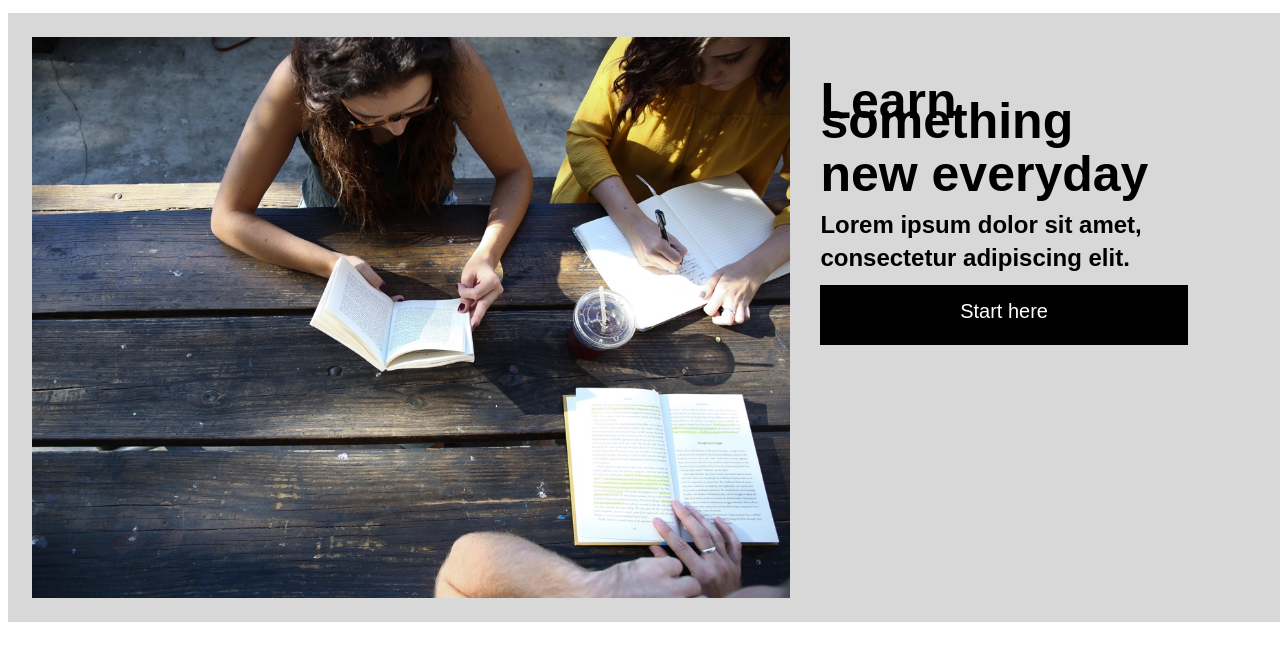
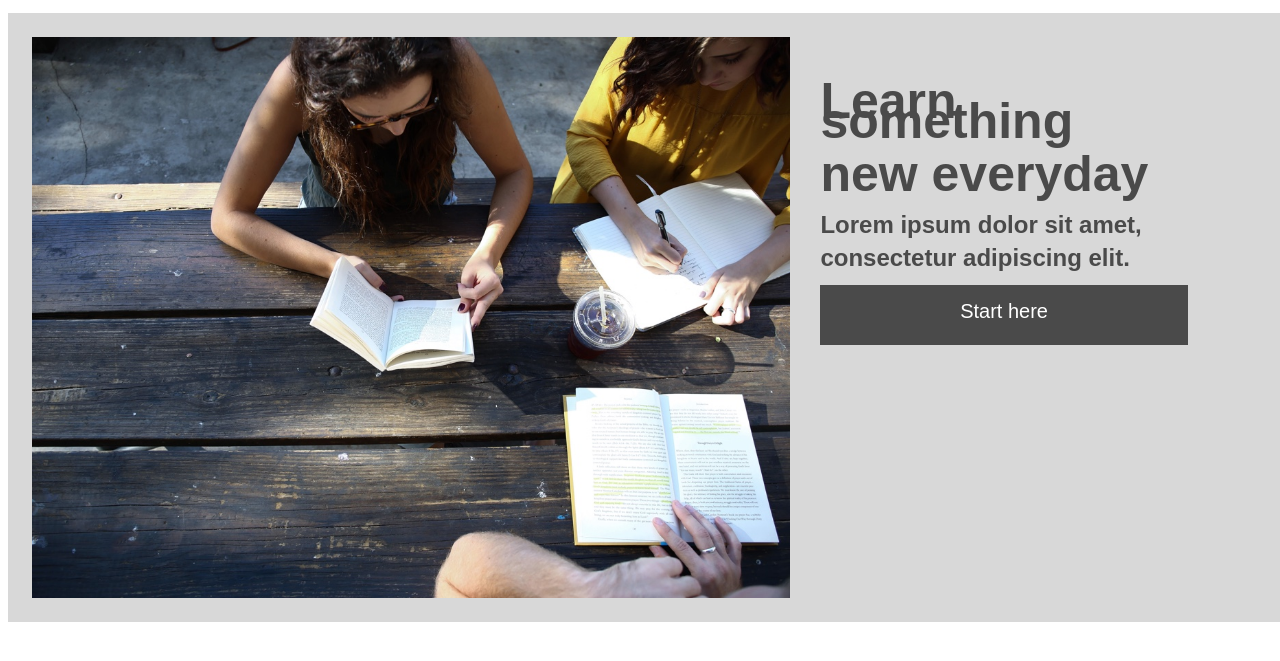
Before and after one commit to travisbrowny/Colmar-Academy, a plain HTML site: page index.html in a window 1280 px wide. Shown: the part 59-720 px from the top of the page. Drawn offline with Linux system fonts and the light colour scheme.

Commit message:
Change button and text color on banner to gray

```diff
--- a/resources/css/style.css
+++ b/resources/css/style.css
@@ -63,11 +63,12 @@ ul.nav {
     width: 30%;
     height: 100px;
     padding: 20px;
+    color: #4A4A4A;
 }
 .cta-button {
     font-size: 2rem;
     display: block;
-    background-color: black;
+    background-color: #4A4A4A;
     color: white;
     width: 80%;
     height: 3rem;
```
